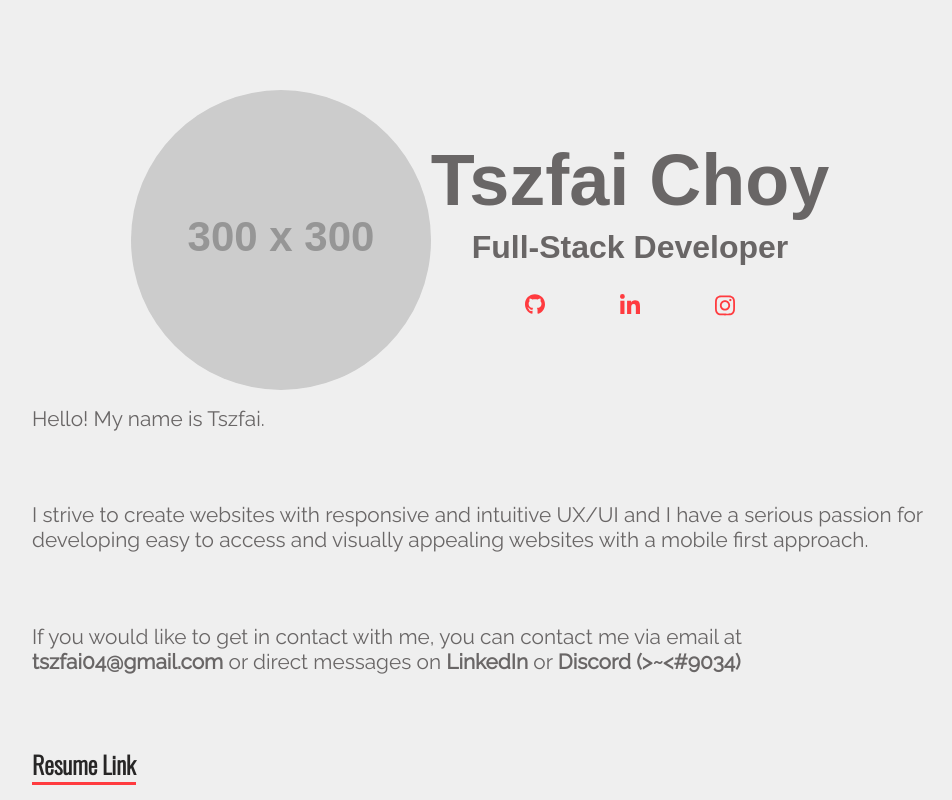
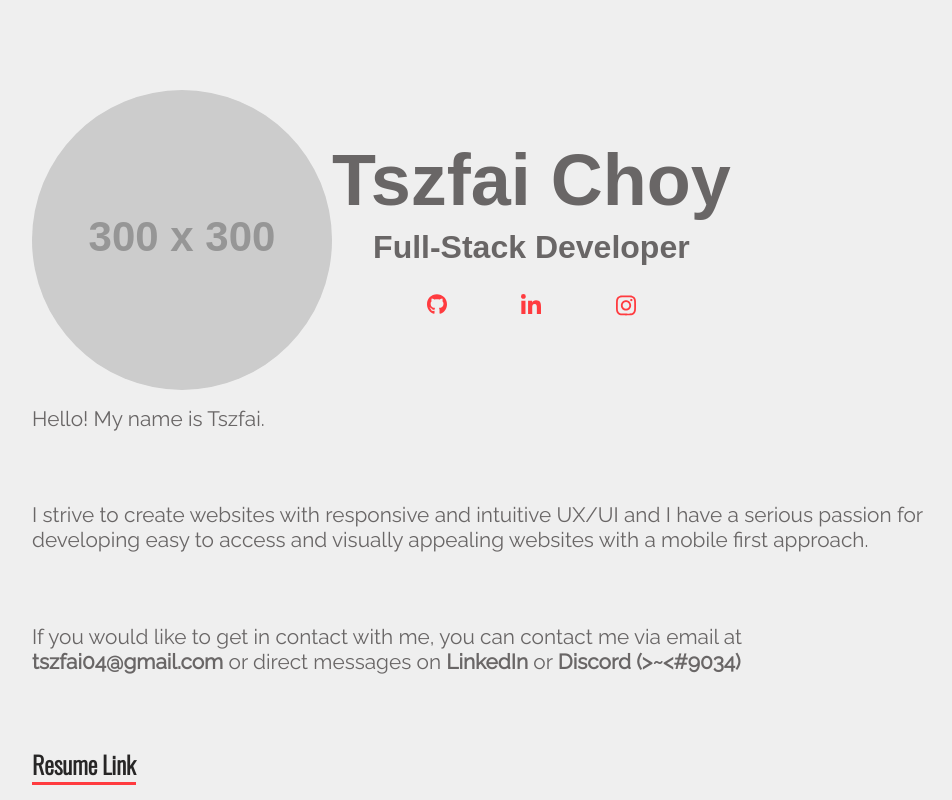
Before and after one commit to TChoy04/personal-website, a React (Create React App) app: page / in a window 1280 px wide. Shown: the top 800 px of the page, without its empty margins (160-1112 px from the left). Built offline with nearby package versions, Linux system fonts and the light colour scheme; a web font is replaced by a local one.

Commit message:
Update App.css

```diff
--- a/src/App.css
+++ b/src/App.css
@@ -102,4 +102,7 @@ body {
     flex-direction: row;
     align-items: center;
   }
+  header {
+    align-items: baseline;
+  }
 }
```
